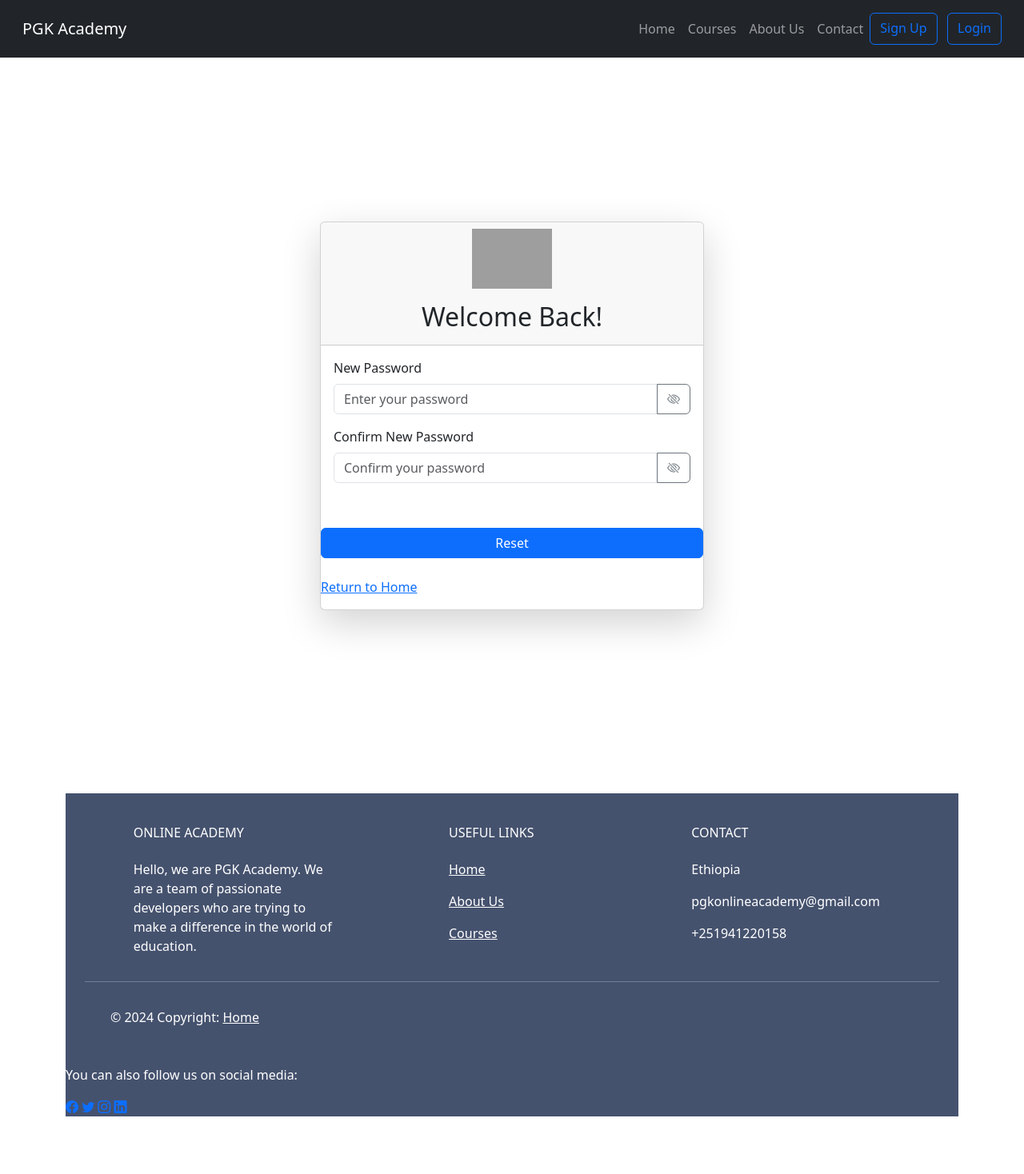
After one commit to Pgk95/pgk-academy-online, a Flask app: page /reset_password in a window 1280 px wide. The commit adds this page. Shown: the whole page at 80% size. Run offline with Flask 3, Linux system fonts and the light colour scheme; grey boxes are pictures that could not be loaded.

Commit message:
fixed some bugs related to email confirmation

````diff
--- a/website/auth.py
+++ b/website/auth.py
@@ -1,7 +1,7 @@
 from flask import Blueprint, render_template, request, flash, url_for, redirect, abort
 from .models import db, User
 from flask_bcrypt import Bcrypt
-from flask_login import login_user, logout_user, login_required
+from flask_login import login_user, logout_user, login_required, current_user
 from .token import generate_confirmation_token, confirm_token
 from .email import send_email
 from sqlalchemy.exc import IntegrityError
@@ -73,7 +73,7 @@ def login():
             flash('Incorrect username or password.', category='error')
     return render_template('login.html')
 
-
+# route function to logout the user
 @auth.route('/logout')
 @login_required
 def logout():
--- a/website/templates/base.html
+++ b/website/templates/base.html
@@ -52,13 +52,14 @@
     {% with messages = get_flashed_messages(with_categories=True) %}
   {% if messages %}
     {% for category, message in messages %}
-      <div class="alert alert-danger alert-dismissible fade show" role="alert">
-      {{ message }}
+      <div class="alert {% if category == 'success' %}alert-success{% elif category == 'info' %}alert-info{% elif category == 'warning' %}alert-warning{% elif category == 'danger' %}alert-danger{% else %}alert-secondary{% endif %} alert-dismissible fade show" role="alert">
+        <strong>{{ category.capitalize() }}:</strong> {{ message }}
         <button type="button" class="btn-close" data-bs-dismiss="alert" aria-label="Close"></button>
       </div>
     {% endfor %}
   {% endif %}
 {% endwith %}
+
 
     <!-- Content -->
     <div class="container mt-5">
--- a/website/templates/login.html
+++ b/website/templates/login.html
@@ -18,7 +18,7 @@ style="height: 100vh"
     <h2>Welcome Back!</h2>
   </div>
   <div class="card-body">
-    <form method="POST" action="{{ url_for('auth.login') }}">
+    <form method="POST" action="{{ url_for('auth.login') }}"  >
       <div class="mb-3">
         <label for="username" class="form-label">Username</label>
         <input
@@ -51,7 +51,7 @@ style="height: 100vh"
         </div>
         <small class="text-muted"
           >Forgot your password?
-          <a href="#">Click here to reset</a></small
+          <a href="{{ url_for('views.reset_request') }}">Click here to reset</a></small
         >
       </div>
       <button type="submit" class="btn btn-primary mt-3">Log In</button>
--- /dev/null
+++ b/website/templates/reset_request.html
@@ -0,0 +1,56 @@
+{% extends 'base.html' %}
+
+{% block title %}Login - PGK Academy{% endblock %}
+
+{% block content %}
+<div
+class="container d-flex align-items-center justify-content-center"
+style="height: 100vh"
+>
+<div class="card shadow-lg" style="width: 30rem">
+  <div class="card-header text-center">
+    <img
+      src="https://static.vecteezy.com/system/resources/previews/022/014/159/non_2x/avatar-icon-profile-icon-member-login-isolated-vector.jpg"
+      alt="Key and lock symbol"
+      class="img-fluid mb-3"
+      style="width: 100px"
+    />
+    <h2>Welcome Back!</h2>
+  </div>
+<div class="card-body">
+    <form method="POST" action="{{ url_for('views.reset_request') }}" onsubmit="return validatePassword()">
+        <div class="mb-3">
+          <label for="password" class="form-label">New Password</label>
+          <div class="input-group">
+            <input type="password" class="form-control" id="password" name="new_password" placeholder="Enter your password" required oninput="validatePassword()">
+            <button type="button" class="btn btn-outline-secondary" onclick="togglePasswordVisibility()">
+              <i class="bi bi-eye-slash"></i>
+            </button>
+          </div>
+          <small id="passwordHelp" class="form-text text-danger"></small>
+        </div>
+        <div class="mb-3">
+          <label for="confirmPassword" class="form-label">Confirm New Password</label>
+          <div class="input-group">
+            <input type="password" class="form-control" id="confirmPassword" name="confirm_password" placeholder="Confirm your password" required oninput="validatePassword()">
+            <button type="button" class="btn btn-outline-secondary" onclick="togglePasswordVisibility()">
+              <i class="bi bi-eye-slash"></i>
+            </button>
+          </div>
+        </div>
+      </form>
+</div>
+
+
+      <button type="submit" class="btn btn-primary mt-4">Reset</button>
+      <p class="mt-4">
+        <a href="{{ url_for('views.home') }}">Return to Home</a>
+      </p>
+    </form>
+  </div>
+</div>
+</div>
+
+<script src="{{ url_for('static', filename='js/home.js') }}"></script>
+<br />
+{% endblock %}
--- a/website/templates/unconfirmed.html
+++ b/website/templates/unconfirmed.html
@@ -4,7 +4,7 @@
 <h1>Welcome!</h1>
 <h2>{{ current_user.username }}<h2>
 <br>
-<p>You have not confirmed your account. Please check your inbox (and your spam folder) - you should have received an email with a confirmation link.</p>
+<p>You have been redirected to this page because You have not confirmed your account. Please check your inbox (and your spam folder) - you should have received an email with a confirmation link.</p>
 <p>Didn't receive the email? <a href="{{ url_for('views.resend_confirmation') }}">Resend</a></p>
 {% endblock %}
 ```
--- a/website/token.py
+++ b/website/token.py
@@ -1,7 +1,7 @@
 from itsdangerous import URLSafeTimedSerializer
-from flask import app
 from dotenv import load_dotenv
 import os
+from .models import User
 
 load_dotenv()
 
@@ -11,6 +11,7 @@ load_dotenv()
 def generate_confirmation_token(email):
     serializer = URLSafeTimedSerializer(os.getenv('SECRET_KEY'))
     return serializer.dumps(email, salt=os.getenv('SECURITY_PASSWORD_SALT'))
+
 # function to confirm token
 
 
--- a/website/views.py
+++ b/website/views.py
@@ -1,4 +1,4 @@
-from flask import Blueprint, render_template, flash, redirect, url_for
+from flask import Blueprint, render_template, flash, redirect, url_for, request
 from flask_login import login_required, current_user
 from .models import User
 from .decorators import check_confirmed
@@ -52,24 +52,38 @@ def confirm_email(token):
         flash('You have confirmed your account. Thanks!', 'success')
     return redirect(url_for('views.dashboard'))
 
-@views.route('/resend')
+
+@views.route('/unconfirmed')
 @login_required
 def unconfirmed():
     if current_user.confirmed:
         return redirect('views.home')
-    flash('Please confirm your account!', 'warning')
     return render_template('unconfirmed.html')
+
 
 @views.route('/resend')
 @login_required
 def resend_confirmation():
-    token = generate_confirmation_token(current_user.email)
-    confirm_url = url_for('views.confirm_email', token=token, _external=True)
-    html = render_template('activate.html', confirm_url=confirm_url)
-    subject = "Please confirm your email"
-    send_email(current_user.email, subject, html)
-    flash('A new confirmation email has been sent.', 'success')
-    return redirect(url_for(views.unconfirmed))
+    # if the email is not confirmed, send a new confirmation email
+    if not current_user.confirmed:
+        token = generate_confirmation_token(current_user.email)
+        confirm_url = url_for('views.confirm_email',
+                              token=token, _external=True)
+        html = render_template('activate.html', confirm_url=confirm_url)
+        subject = "Please confirm your email"
+        send_email(current_user.email, subject, html)
+        flash('A new confirmation email has been sent.', 'success')
+    # if the email is confirmed, redirect to the dashboard
+    else:
+        flash('Your account is already confirmed.', 'success')
+    return redirect(url_for('views.dashboard'))
+
+# a route function to handle the reset_request.html page
+
+
+@views.route('/reset_password', methods=['GET', 'POST'])
+def reset_request():
+    return render_template('reset_request.html', title='Reset Password')
 
 
 @views.route('/courses')
````
Lines whose indentation alone changed are shown as unchanged.
